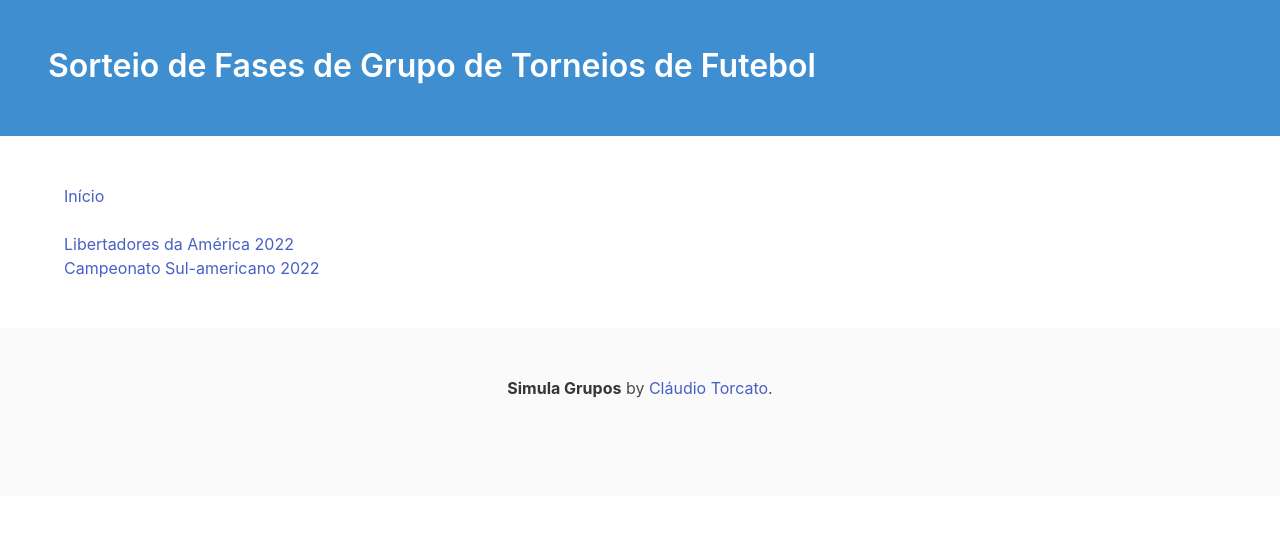
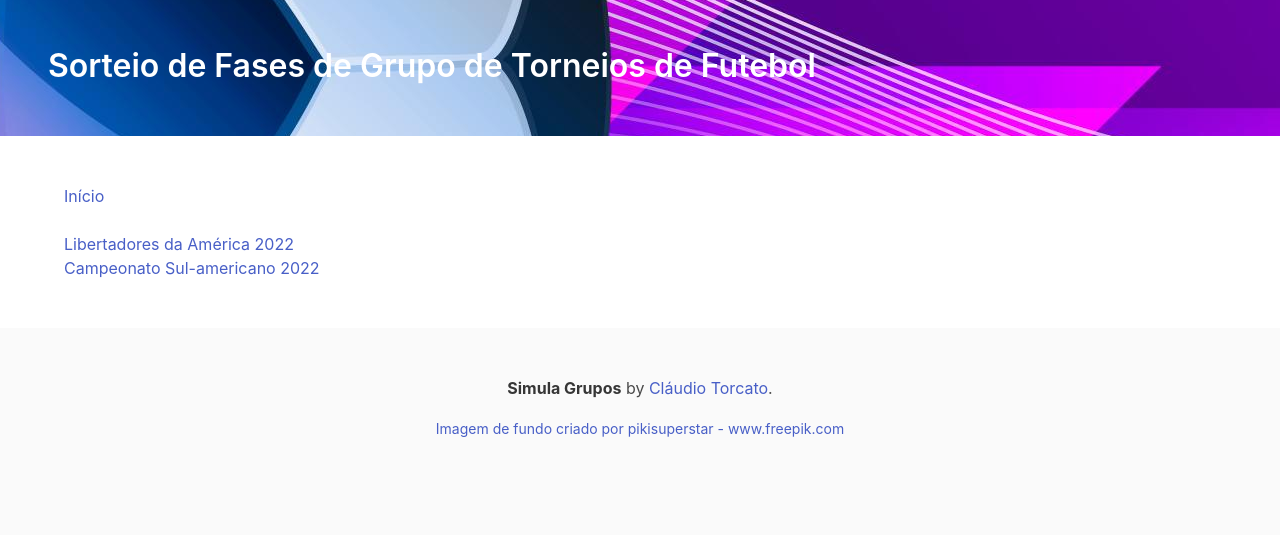
Before and after one commit to Cleedee/sorteio-grupos, a Flask app: page / in a window 1280 px wide. Shown: the top 535 px of the page. Run offline with Flask 2, Linux system fonts and the light colour scheme.

Commit message:
adição imagem ao cabeçalho

```diff
--- /dev/null
+++ b/static/css/styles.css
@@ -0,0 +1,4 @@
+#header {
+    background-image: url("/static/images/background.jpg");
+    background-position: center;
+}
--- a/templates/base.html
+++ b/templates/base.html
@@ -5,9 +5,10 @@
     <meta name="viewport" content="width=device-width, initial-scale=1">
     <title>Sorteio de Fases de Grupo de Torneios de Futebol</title>
     <link rel="stylesheet" href="https://cdn.jsdelivr.net/npm/bulma@0.9.3/css/bulma.min.css">
+    <link rel="stylesheet" href="{{ url_for('static',filename='css/styles.css') }}">
   </head>
   <body>
-    <section class="hero is-info">
+    <section class="hero is-info" id="header">
       <div class="hero-body">
         <p class="title">
           Sorteio de Fases de Grupo de Torneios de Futebol
@@ -30,6 +31,11 @@
         <p>
           <strong>Simula Grupos</strong> by <a href="https://github.com/Cleedee">Cláudio Torcato</a>.
         </p>
+        <p>
+            <small>
+                <a href="https://www.freepik.com/vectors/background">Imagem de fundo criado por pikisuperstar - www.freepik.com</a>
+            </small>
+        </p>
       </div>
     </footer>
   </body>
```
Also changed, not shown: static/images/background.jpg (added).
